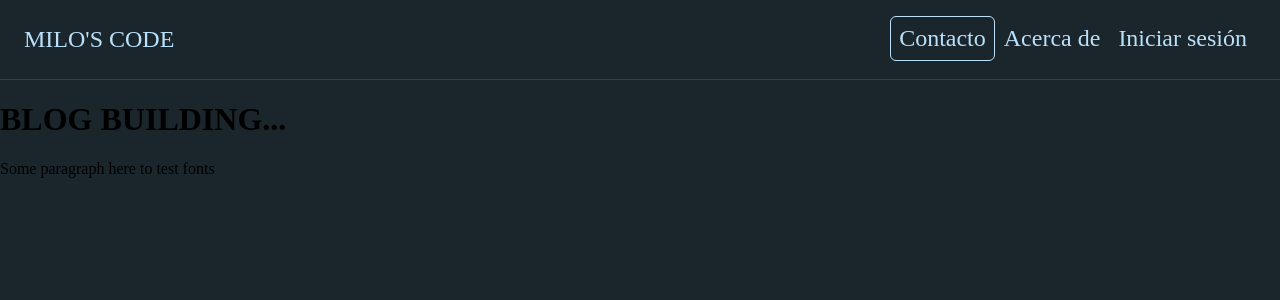
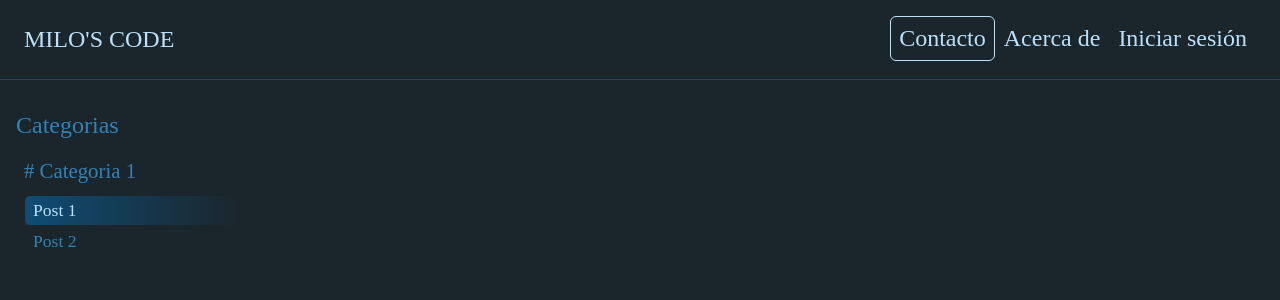
Before and after one commit to MiloJuarez/blog, a React app: page / in a window 1280 px wide. Shown: the top 300 px of the page. Built offline with nearby package versions, Linux system fonts and the light colour scheme.

Commit message:
Created categories siction

```diff
--- /dev/null
+++ b/src/components/Category.jsx
@@ -0,0 +1,14 @@
+import React from "react";
+import PostList from "./PostList";
+import "@styles/Category.scss";
+
+const Category = ({ category }) => {
+    return (
+        <div className='Category'>
+            <div className='Category__title'># Categoria 1</div>
+            <PostList children={null} />
+        </div>
+    );
+};
+
+export default Category;
--- /dev/null
+++ b/src/components/PostList.jsx
@@ -0,0 +1,19 @@
+import React from "react";
+import "@styles/PostList.scss";
+
+const PostList = ({ children }) => {
+    return (
+        <div className='PostList'>
+            <ul>
+                <li className='Post Post--active'>
+                    <a href='/'>Post 1</a>
+                </li>
+                <li className='Post'>
+                    <a href='/'>Post 2</a>
+                </li>
+            </ul>
+        </div>
+    );
+};
+
+export default PostList;
--- /dev/null
+++ b/src/containers/Categories.jsx
@@ -0,0 +1,13 @@
+import React from "react";
+import "@styles/Categories.scss";
+
+const Categories = ({ children }) => {
+    return (
+        <div className='Categories'>
+            <div className='Categories__title'>Categorias</div>
+            {children}
+        </div>
+    );
+};
+
+export default Categories;
--- a/src/pages/Home.jsx
+++ b/src/pages/Home.jsx
@@ -1,10 +1,14 @@
 import React from "react";
+import Category from "@components/Category";
+import Categories from "@containers/Categories";
+import "@styles/Home.scss";
 
 const Home = () => {
     return (
-        <div>
-            <h1>BLOG BUILDING...</h1>
-            <p>Some paragraph here to test fonts</p>
+        <div className='Home'>
+            <Categories>
+                <Category />
+            </Categories>
         </div>
     );
 };
--- /dev/null
+++ b/src/styles/Categories.scss
@@ -0,0 +1,19 @@
+@use "vars";
+
+.Categories {
+    position: absolute;
+    min-width: 250px;
+    width: vars.$wcategory;
+    margin-top: vars.$mb;
+    padding: vars.$pc;
+    box-sizing: border-box;
+}
+.Categories__title {
+    font-size: vars.$fs-lg;
+    color: vars.$secondary-color-ligth;
+}
+@media screen and (max-width: 1024px) {
+    .Categories {
+        left: calc(0% - 50%);
+    }
+}
--- /dev/null
+++ b/src/styles/Category.scss
@@ -0,0 +1,14 @@
+@use "vars";
+
+.Category {
+    margin-top: vars.$mb;
+}
+.Category__title {
+    padding: calc(vars.$m / 2) vars.$m;
+    font-size: vars.$fs-md;
+    color: vars.$secondary-color-ligth;
+    border-radius: vars.$bradius;
+}
+.Category__title:hover {
+    cursor: pointer;
+}
--- /dev/null
+++ b/src/styles/Home.scss
@@ -0,0 +1,4 @@
+.Home {
+    position: relative;
+    display: flex;
+}
--- /dev/null
+++ b/src/styles/PostList.scss
@@ -0,0 +1,32 @@
+@use "vars";
+
+.PostList ul {
+    margin: vars.$m 0 0 0;
+    padding: 0 0 0 vars.$m;
+    list-style: none;
+}
+.PostList ul .Post a {
+    display: block;
+    padding: calc(vars.$m / 2) vars.$m;
+    font-size: vars.$fs-nr;
+    color: vars.$secondary-color-ligth;
+    text-decoration: none;
+    border-radius: vars.$bradius;
+    border: 1px solid vars.$primary-color;
+}
+.PostList ul .Post a:hover {
+    background: linear-gradient(
+        to right,
+        vars.$secondary-color,
+        vars.$primary-color
+    );
+    color: vars.$text-color;
+}
+.PostList ul .Post--active a {
+    background: linear-gradient(
+        to right,
+        vars.$secondary-color,
+        vars.$primary-color
+    );
+    color: vars.$text-color;
+}
--- a/src/styles/_vars.scss
+++ b/src/styles/_vars.scss
@@ -3,8 +3,8 @@ $secondary-color: #0f4c75;
 $secondary-color-ligth: #3282b8;
 $text-color: #bbe1fa;
 $fs-lg: 1.5em;
-$fs-md: 1.2em;
-$fs-nr: 0.9em;
+$fs-md: 1.3em;
+$fs-nr: 1.1em;
 $fs-sm: 0.6em;
 $mfs-lg: 2.3em;
 $mfs-md: 2em;
```
